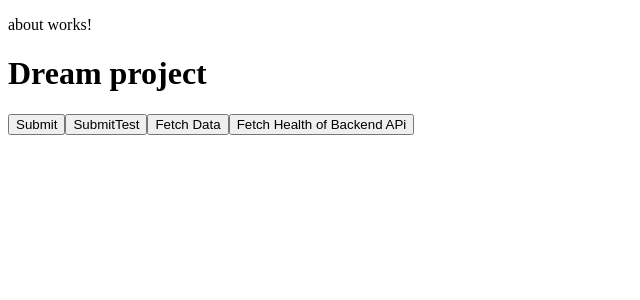
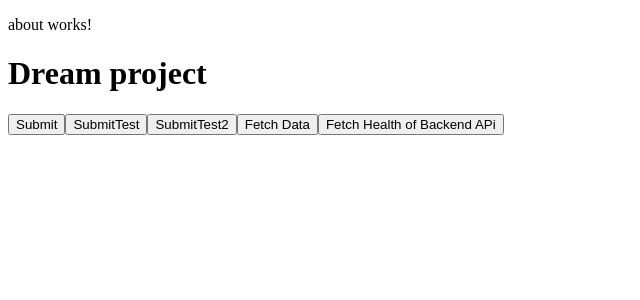
Before and after one commit to MohansMagic/DreamProjectFrontEnd, an Angular app: page / in a window 1280 px wide. Shown: the top 300 px of the page, without its empty margins (0-640 px from the left). Built offline with nearby package versions, Linux system fonts and the light colour scheme.

Commit message:
fixed compile error

```diff
--- a/src/app/app.component.html
+++ b/src/app/app.component.html
@@ -5,6 +5,8 @@
 <button (click)="submitData()">Submit</button>
 
 <button (click)="submitDataTest()">SubmitTest</button>
+
+<button (click)="submitDataTest2()">SubmitTest2</button>
 
 <!-- <button (click)="postData()">postData</button> -->
 <button (click)="fetchData()">Fetch Data</button>
--- a/src/app/app.component.ts
+++ b/src/app/app.component.ts
@@ -17,6 +17,7 @@ export class AppComponent {
   asanas: any;
   health:any;
 
+  private apiUrl = 'https://yogaapi-10086380608.development.catalystappsail.com/asanaapi/addasanasDTO';
   private apiUrltest = 'https://yogaapi-10086380608.development.catalystappsail.com/asanaapi/Test'; // Replace with your actual API endpoint
   private apiUrltest2 = 'https://yogaapi-10086380608.development.catalystappsail.com/asanaapi/Test2';
   constructor(private http: HttpClient) {}
```
